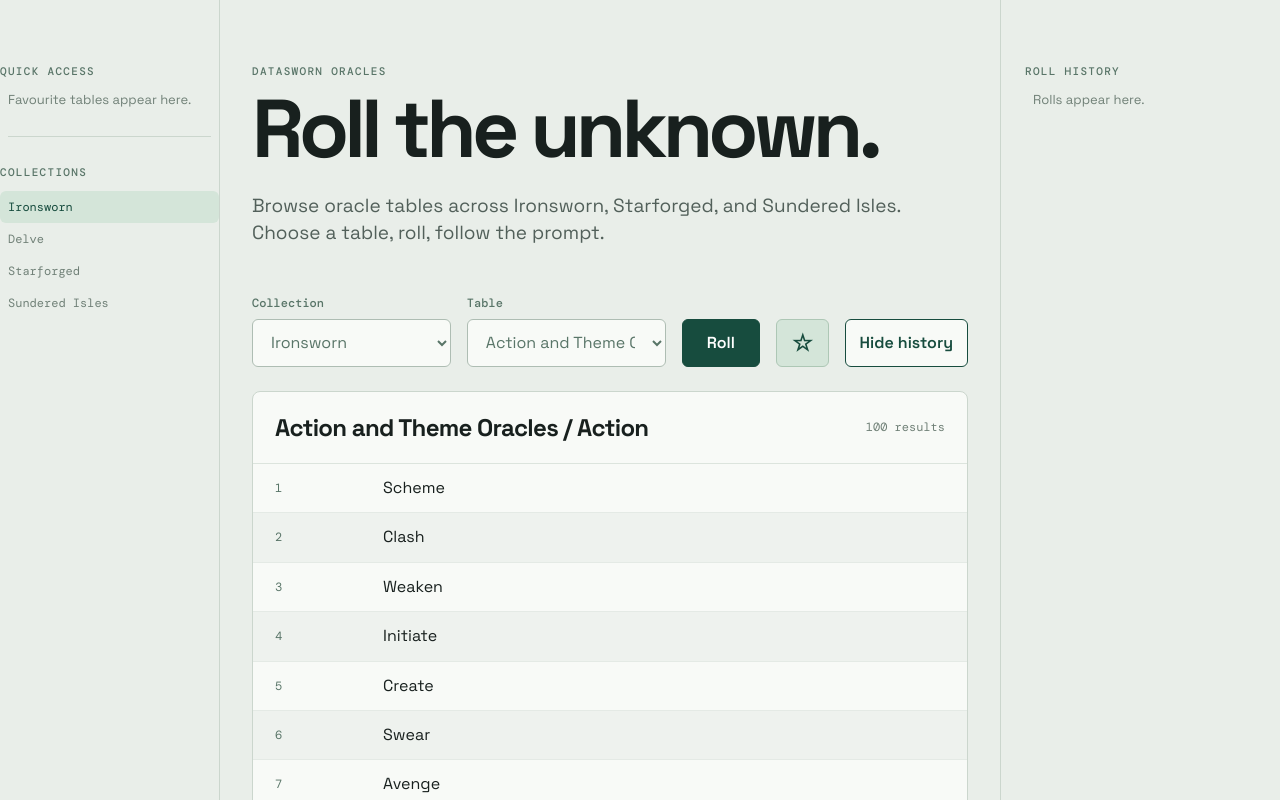
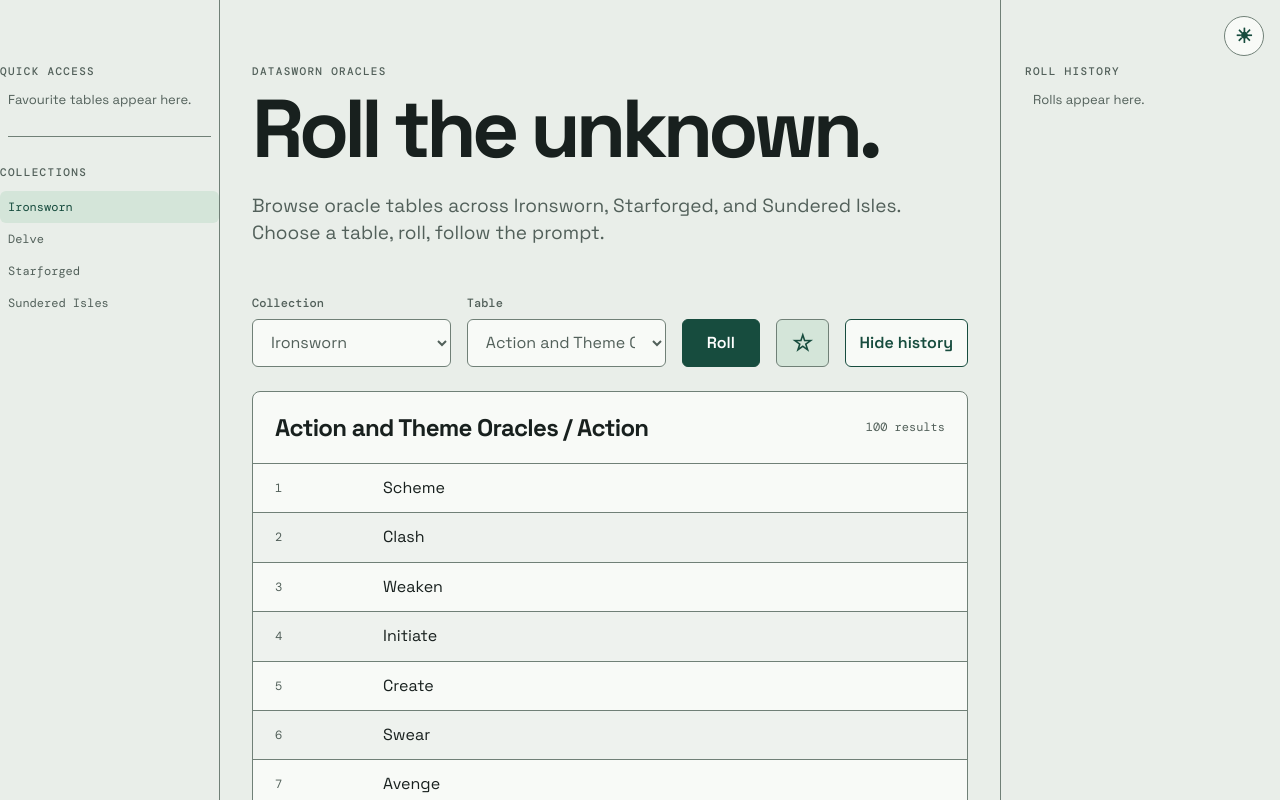
Before and after one commit to tomcorke/datasworn-rollable-tables-app, a React (Vite) app: page / in a window 1280 px wide. Shown: the top 800 px of the page. Built offline with nearby package versions, Linux system fonts and the light colour scheme.

Commit message:
Add accessible dark mode toggle

```diff
--- a/index.html
+++ b/index.html
@@ -4,6 +4,26 @@
     <meta charset="UTF-8" />
     <meta name="viewport" content="width=device-width, initial-scale=1.0" />
     <title>Datasworn Oracle Tables</title>
+    <script>
+      (() => {
+        let theme;
+        try {
+          const saved = localStorage.getItem("datasworn.theme");
+          if (saved === "light" || saved === "dark") theme = saved;
+        } catch {}
+        if (!theme) {
+          try {
+            theme = matchMedia("(prefers-color-scheme: dark)").matches
+              ? "dark"
+              : "light";
+          } catch {
+            theme = "light";
+          }
+        }
+        document.documentElement.dataset.theme = theme;
+        document.documentElement.style.colorScheme = theme;
+      })();
+    </script>
     <link
       rel="icon"
       type="image/svg+xml"
--- a/src/main.tsx
+++ b/src/main.tsx
@@ -12,6 +12,13 @@
 import type { OracleRow, OracleTable } from "./oracle";
 import { ResultContent } from "./ResultContent";
 import { resolveTableLink } from "./linkResolver";
+import {
+  getSavedTheme,
+  getSystemTheme,
+  persistTheme,
+  resolveTheme,
+} from "./theme";
+import type { Theme } from "./theme";
 import "./style.css";
 import bundledData from "./data/index.json";
 
@@ -62,6 +69,13 @@
     return null;
   }
 };
+const save = (key: string, value: unknown) => {
+  try {
+    localStorage.setItem(key, JSON.stringify(value));
+  } catch {
+    // Keep the app usable when storage is unavailable.
+  }
+};
 
 function App() {
   const [tables, setTables] = useState<OracleTable[]>(() =>
@@ -82,6 +96,35 @@
   const [history, setHistory] = useState<HistoryEntry[]>([]);
   const [historyVisible, setHistoryVisible] = useState(true);
   const [loading, setLoading] = useState(true);
+  const [explicitTheme, setExplicitTheme] = useState(
+    () => getSavedTheme() !== null,
+  );
+  const [theme, setTheme] = useState<Theme>(() =>
+    resolveTheme(getSavedTheme(), getSystemTheme() === "dark"),
+  );
+  const chooseTheme = (nextTheme: Theme) => {
+    document.documentElement.dataset.theme = nextTheme;
+    document.documentElement.style.colorScheme = nextTheme;
+    persistTheme(nextTheme);
+    setTheme(nextTheme);
+    setExplicitTheme(true);
+  };
+  useEffect(() => {
+    if (explicitTheme) return;
+    try {
+      const preference = window.matchMedia("(prefers-color-scheme: dark)");
+      const followSystem = (event: MediaQueryListEvent) => {
+        const nextTheme = event.matches ? "dark" : "light";
+        document.documentElement.dataset.theme = nextTheme;
+        document.documentElement.style.colorScheme = nextTheme;
+        setTheme(nextTheme);
+      };
+      preference.addEventListener("change", followSystem);
+      return () => preference.removeEventListener("change", followSystem);
+    } catch {
+      return;
+    }
+  }, [explicitTheme]);
   useEffect(() => {
     const loaded = Object.entries(parsedBundledData).flatMap(([key, data]) => {
       const ruleset = Object.keys(COLLECTIONS).find((name) =>
@@ -101,10 +144,7 @@
     }
     setLoading(false);
   }, []);
-  useEffect(
-    () => localStorage.setItem("datasworn.selected", JSON.stringify(selected)),
-    [selected],
-  );
+  useEffect(() => save("datasworn.selected", selected), [selected]);
   useEffect(() => {
     const onPopState = () => {
       const id = new URLSearchParams(window.location.search).get("table");
@@ -120,18 +160,10 @@
     return () => window.removeEventListener("popstate", onPopState);
   }, [tables]);
   useEffect(
-    () =>
-      localStorage.setItem(
-        "datasworn.collection",
-        JSON.stringify(selectedCollection),
-      ),
+    () => save("datasworn.collection", selectedCollection),
     [selectedCollection],
   );
-  useEffect(
-    () =>
-      localStorage.setItem("datasworn.favourites", JSON.stringify(favourites)),
-    [favourites],
-  );
+  useEffect(() => save("datasworn.favourites", favourites), [favourites]);
   const collections = [
     ...new Set(tables.map((t) => t.ruleset).filter(Boolean)),
   ];
@@ -206,6 +238,15 @@
       </aside>
       <main>
         <header>
+          <button
+            className="theme-toggle"
+            type="button"
+            aria-label={`Switch to ${theme === "light" ? "dark" : "light"} mode`}
+            title={`Switch to ${theme === "light" ? "dark" : "light"} mode`}
+            onClick={() => chooseTheme(theme === "light" ? "dark" : "light")}
+          >
+            <span aria-hidden="true">{theme === "light" ? "☀" : "☾"}</span>
+          </button>
           <p className="eyebrow">DATASWORN ORACLES</p>
           <h1>Roll the unknown.</h1>
           <p className="intro">
--- a/src/style.css
+++ b/src/style.css
@@ -1,8 +1,48 @@
 @import url("https://fonts.googleapis.com/css2?family=DM+Mono:wght@400;500&family=Space+Grotesk:wght@400;500;600;700&display=swap");
 :root {
+  --canvas: #e9eee9;
+  --surface: #f8faf7;
+  --surface-subtle: #eef2ee;
+  --surface-accent: #d4e5d9;
+  --text: #18201e;
+  --text-muted: #52605a;
+  --accent: #174c3e;
+  --accent-contrast: #fff;
+  --border: #708077;
+  --focus: #1677c8;
+  --link-surface: #e1eee5;
+  --link-surface-hover: #cde2d4;
+  --warning-surface: #fff5dc;
+  --warning-text: #8a5b12;
+  --warning-border: #8a5b12;
+  --reference-surface: #eef1f4;
+  --reference-text: #4c5965;
+
   font-family: "Space Grotesk", sans-serif;
-  color: #18201e;
-  background: #e9eee9;
+  color: var(--text);
+  background: var(--canvas);
+  color-scheme: light;
+}
+:root[data-theme="dark"] {
+  --canvas: #111714;
+  --surface: #18201d;
+  --surface-subtle: #202a26;
+  --surface-accent: #20382e;
+  --text: #e5ece7;
+  --text-muted: #9aafa4;
+  --accent: #8dd7b8;
+  --accent-contrast: #111714;
+  --border: #80958a;
+  --focus: #6bbcff;
+  --link-surface: #28483b;
+  --link-surface-hover: #345d4c;
+  --warning-surface: #3e311b;
+  --warning-text: #ffd789;
+  --warning-border: #d2a34f;
+  --reference-surface: #252d34;
+  --reference-text: #d0d9e0;
+
+  color-scheme: dark;
 }
 * {
   box-sizing: border-box;
@@ -23,7 +63,7 @@
 }
 aside {
   padding: 64px 0 32px;
-  border-right: 1px solid #cbd6cd;
+  border-right: 1px solid var(--border);
 }
 .quick-access {
   display: flex;
@@ -39,7 +79,7 @@
   border: 0;
   background: transparent;
   padding: 9px 8px;
-  color: #174c3e;
+  color: var(--accent);
   cursor: pointer;
   font: 14px "Space Grotesk";
   line-height: 1.35;
@@ -51,7 +91,7 @@
   height: auto;
   border: 0;
   background: transparent;
-  color: #708077;
+  color: var(--text-muted);
   padding: 8px;
   text-align: left;
   font: 12px "DM Mono";
@@ -59,17 +99,17 @@
 .collection:hover,
 .collection:focus-visible,
 .collection[aria-current="true"] {
-  background: #d4e5d9;
-  color: #174c3e;
+  background: var(--surface-accent);
+  color: var(--accent);
 }
 aside hr {
   border: 0;
-  border-top: 1px solid #cbd6cd;
+  border-top: 1px solid var(--border);
   margin: 28px 8px;
 }
 .muted {
   font-size: 13px;
-  color: #708077;
+  color: var(--text-muted);
   padding: 0 8px;
 }
 main {
@@ -77,14 +117,33 @@
   padding: 64px 0 32px;
 }
 header {
+  position: relative;
   max-width: 650px;
+}
+.theme-toggle {
+  position: fixed;
+  z-index: 2;
+  top: 16px;
+  right: 16px;
+  width: 40px;
+  height: 40px;
+  padding: 0;
+  border-radius: 50%;
+  background: var(--surface);
+  color: var(--accent);
+  border-color: var(--border);
+  font-size: 20px;
+  line-height: 1;
+}
+.theme-toggle:hover {
+  background: var(--surface-accent);
 }
 .eyebrow {
   font:
     500 11px "DM Mono",
     monospace;
   letter-spacing: 0.12em;
-  color: #597568;
+  color: var(--text-muted);
   margin: 0 0 12px;
 }
 h1 {
@@ -101,7 +160,7 @@
 .intro {
   font-size: 19px;
   line-height: 1.45;
-  color: #52605a;
+  color: var(--text-muted);
 }
 .controls {
   display: flex;
@@ -118,16 +177,16 @@
   display: grid;
   gap: 8px;
   flex: 1;
-  color: #597568;
+  color: var(--text-muted);
 }
 select,
 button {
   min-width: 0;
   height: 48px;
   width: 100%;
-  border: 1px solid #aebdb3;
+  border: 1px solid var(--border);
   border-radius: 6px;
-  background: #f8faf7;
+  background: var(--surface);
   padding: 0 14px;
   font: 16px "Space Grotesk";
   color: inherit;
@@ -135,9 +194,9 @@
 button {
   flex: 0 0 auto;
   width: auto;
-  background: #174c3e;
-  color: #fff;
-  border-color: #174c3e;
+  background: var(--accent);
+  color: var(--accent-contrast);
+  border-color: var(--accent);
   font-weight: 600;
   cursor: pointer;
   padding: 0 24px;
@@ -146,23 +205,23 @@
   display: flex;
   gap: 22px;
   align-items: center;
-  background: #d4e5d9;
-  border: 1px solid #adc7b5;
+  background: var(--surface-accent);
+  border: 1px solid var(--border);
   border-radius: 8px;
   padding: 22px;
   margin-bottom: 24px;
 }
 .roll {
   font: 500 44px "DM Mono";
-  color: #174c3e;
+  color: var(--accent);
 }
 .result h2 {
   font-size: 27px;
   white-space: pre-line;
 }
 .table-card {
-  background: #f8faf7;
-  border: 1px solid #cbd6cd;
+  background: var(--surface);
+  border: 1px solid var(--border);
   border-radius: 8px;
   overflow: hidden;
 }
@@ -171,28 +230,28 @@
   justify-content: space-between;
   align-items: center;
   padding: 20px 22px;
-  border-bottom: 1px solid #dce4dd;
+  border-bottom: 1px solid var(--border);
 }
 .table-heading span {
   font: 12px "DM Mono";
-  color: #708077;
+  color: var(--text-muted);
 }
 .row {
   display: grid;
   grid-template-columns: 90px 1fr;
   gap: 18px;
   padding: 13px 22px;
-  border-bottom: 1px solid #e4eae5;
+  border-bottom: 1px solid var(--border);
 }
 .row:nth-child(even) {
-  background: #eef2ee;
+  background: var(--surface-subtle);
 }
 .row:last-child {
   border: 0;
 }
 .row > span {
   font: 12px "DM Mono";
-  color: #597568;
+  color: var(--text-muted);
   padding-top: 3px;
 }
 .row p {
@@ -202,11 +261,11 @@
 }
 footer {
   font: 12px "DM Mono";
-  color: #708077;
+  color: var(--text-muted);
   margin-top: 24px;
 }
 a {
-  color: #174c3e;
+  color: var(--accent);
 }
 .sr-only {
   position: absolute;
@@ -222,9 +281,9 @@
 .star {
   padding: 0 15px;
   font-size: 23px;
-  background: #d4e5d9;
-  color: #174c3e;
-  border-color: #adc7b5;
+  background: var(--surface-accent);
+  color: var(--accent);
+  border-color: var(--border);
 }
 .inline-link,
 .unresolved-link {
@@ -237,30 +296,30 @@
   line-height: inherit;
 }
 .inline-link {
-  border: 1px solid #8fb5a2;
-  background: #e1eee5;
-  color: #174c3e;
+  border: 1px solid var(--border);
+  background: var(--link-surface);
+  color: var(--accent);
   cursor: pointer;
 }
 .inline-link:hover,
 .inline-link:focus-visible {
-  background: #cde2d4;
-  border-color: #174c3e;
+  background: var(--link-surface-hover);
+  border-color: var(--accent);
 }
 .link-mark {
   font-size: 0.8em;
   font-weight: 600;
 }
 .unresolved-link {
-  border: 1px dashed #c18b36;
-  background: #fff5dc;
-  color: #8a5b12;
+  border: 1px dashed var(--warning-border);
+  background: var(--warning-surface);
+  color: var(--warning-text);
   text-decoration: underline;
   text-decoration-style: dotted;
   cursor: help;
 }
 .unresolved-link .link-mark {
-  color: #b06b00;
+  color: var(--warning-text);
 }
 .book-reference {
   display: inline-flex;
@@ -268,10 +327,10 @@
   gap: 3px;
   margin: 0 3px;
   padding: 6px 9px;
-  border: 1px solid #9ca9b5;
+  border: 1px solid var(--border);
   border-radius: 4px;
-  background: #eef1f4;
-  color: #4c5965;
+  background: var(--reference-surface);
+  color: var(--reference-text);
   font:
     500 0.8em "DM Mono",
     monospace;
@@ -283,13 +342,13 @@
   font-size: 0.72em;
   letter-spacing: 0.08em;
   text-transform: uppercase;
-  color: #687785;
+  color: var(--reference-text);
 }
 .book-reference-help {
   font:
     400 0.9em "Space Grotesk",
     sans-serif;
-  color: #52605a;
+  color: var(--text-muted);
   white-space: normal;
 }
 .book-reference-compact {
@@ -303,7 +362,7 @@
 }
 .book-reference::before {
   content: "↗ ";
-  color: #687785;
+  color: var(--reference-text);
   position: absolute;
   margin-left: -7px;
   margin-top: -1px;
@@ -312,18 +371,18 @@
   min-width: 0;
   padding-right: 16px;
   border-right: 0;
-  border-left: 1px solid #cbd6cd;
+  border-left: 1px solid var(--border);
   padding-left: 24px;
 }
 .history-toggle {
   height: 48px;
   padding: 0 14px;
-  background: #f8faf7;
-  color: #174c3e;
+  background: var(--surface);
+  color: var(--accent);
 }
 .history-entry {
   padding: 14px 0;
-  border-bottom: 1px solid #cbd6cd;
+  border-bottom: 1px solid var(--border);
 }
 .history-entry > button {
   width: 100%;
@@ -331,7 +390,7 @@
   padding: 0;
   border: 0;
   background: transparent;
-  color: #174c3e;
+  color: var(--accent);
   text-align: left;
   font-size: 13px;
 }
@@ -350,7 +409,16 @@
 }
 .history-roll {
   font: 500 18px "DM Mono";
-  color: #597568;
+  color: var(--text-muted);
+}
+button:hover {
+  filter: brightness(1.1);
+}
+button:focus-visible,
+select:focus-visible,
+a:focus-visible {
+  outline: 3px solid var(--focus);
+  outline-offset: 2px;
 }
 @media (max-width: 760px) {
   .layout {
--- /dev/null
+++ b/src/theme.ts
@@ -0,0 +1,44 @@
+export type Theme = "light" | "dark";
+
+export const THEME_STORAGE_KEY = "datasworn.theme";
+
+export function resolveTheme(
+  savedTheme: string | null,
+  prefersDark: boolean,
+): Theme {
+  if (savedTheme === "light" || savedTheme === "dark") return savedTheme;
+  return prefersDark ? "dark" : "light";
+}
+
+export function getSavedTheme(
+  storage?: Pick<Storage, "getItem"> | null,
+): Theme | null {
+  try {
+    const saved = (storage ?? window.localStorage).getItem(THEME_STORAGE_KEY);
+    return saved === "light" || saved === "dark" ? saved : null;
+  } catch {
+    return null;
+  }
+}
+
+export function getSystemTheme(matchMedia?: typeof window.matchMedia): Theme {
+  try {
+    return (matchMedia ?? window.matchMedia)("(prefers-color-scheme: dark)")
+      .matches
+      ? "dark"
+      : "light";
+  } catch {
+    return "light";
+  }
+}
+
+export function persistTheme(
+  theme: Theme,
+  storage?: Pick<Storage, "setItem"> | null,
+): void {
+  try {
+    (storage ?? window.localStorage).setItem(THEME_STORAGE_KEY, theme);
+  } catch {
+    // The selected theme still applies for this page when storage is blocked.
+  }
+}
```
Also changed, not shown: 1 other file (tests, documents, lock files or other folders).
